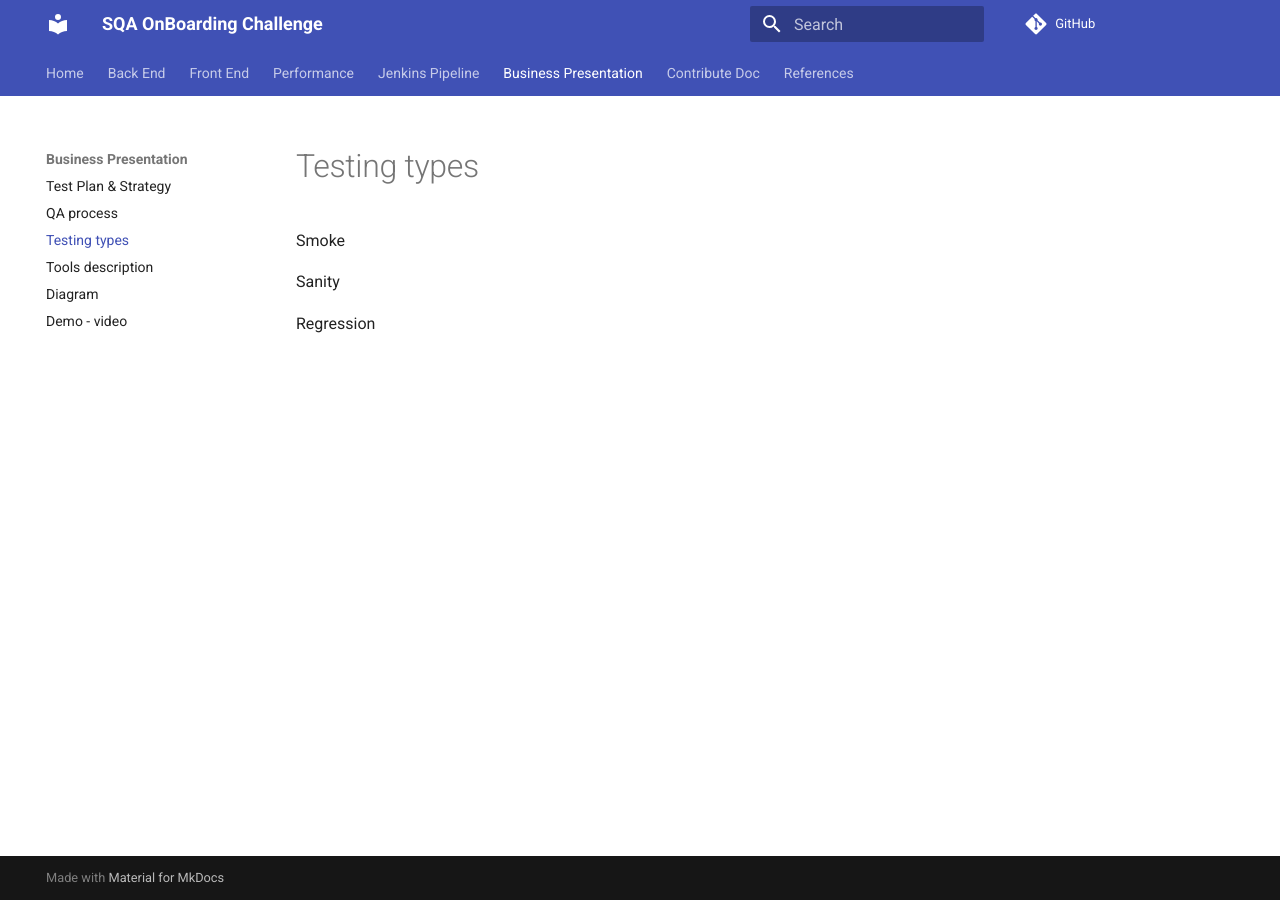
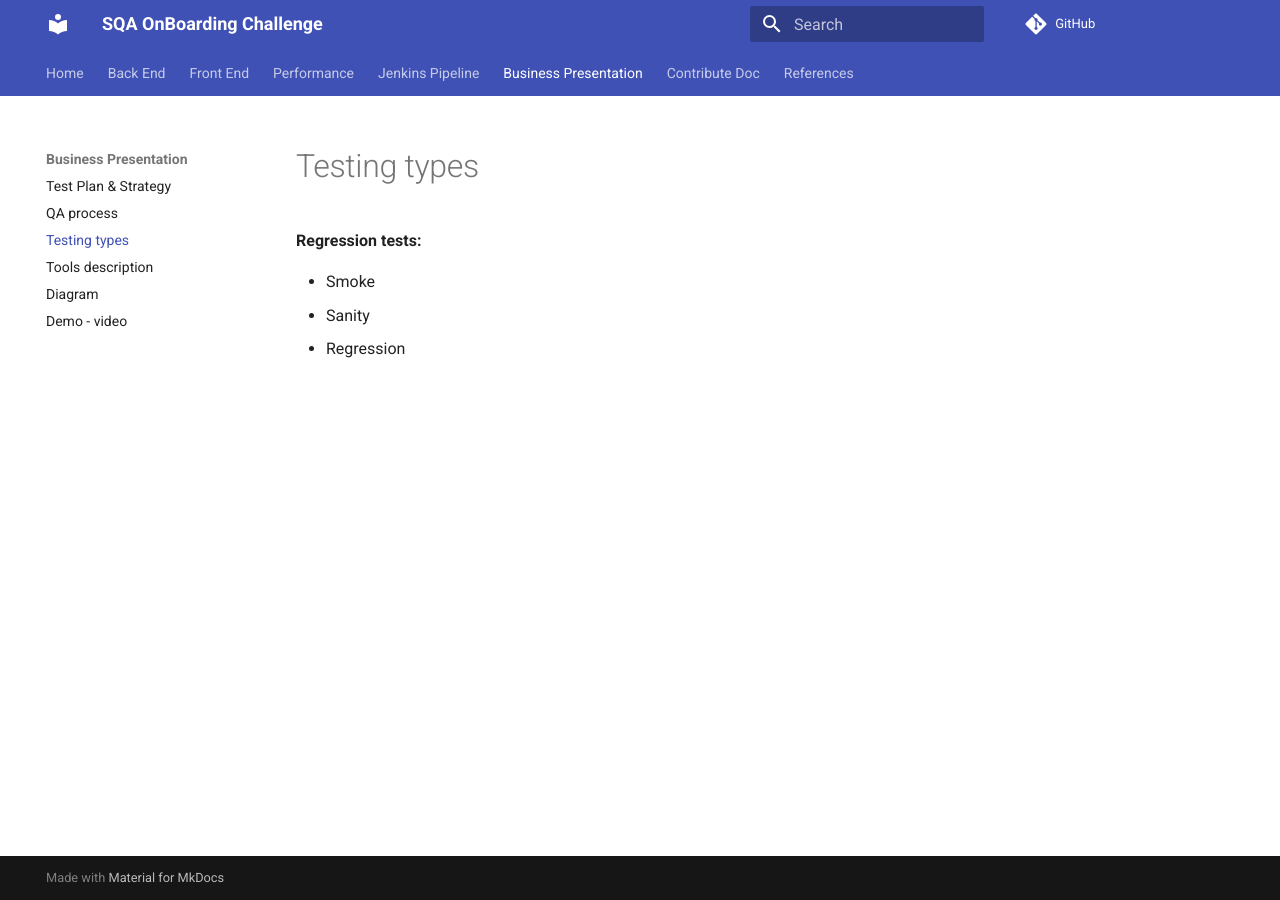
Before and after one commit to wizeline/sqa-challenge-doc-fabianportilloglez, an MkDocs documentation site: the page built from docs/Business-Present/test-types.md, in a window 1280 px wide. Built offline with MkDocs 1.6.1 and Material for MkDocs 9.7.7, drawn with Linux system fonts in a browser that asks for light colours; comment, search, counter and statistics services are not loaded.

```diff
--- a/docs/Business-Present/test-types.md
+++ b/docs/Business-Present/test-types.md
@@ -1,7 +1,6 @@
 
+**Regression tests:**
 
-Smoke
-
-Sanity
-
-Regression
+* Smoke
+* Sanity
+* Regression
```
Also changed, not shown: docs/Business-Present/qa-process.md (+2 -0 lines), docs/img/bus-pres/qa-process-v.png (added), docs/img/bus-pres/qa-process.png (added).
